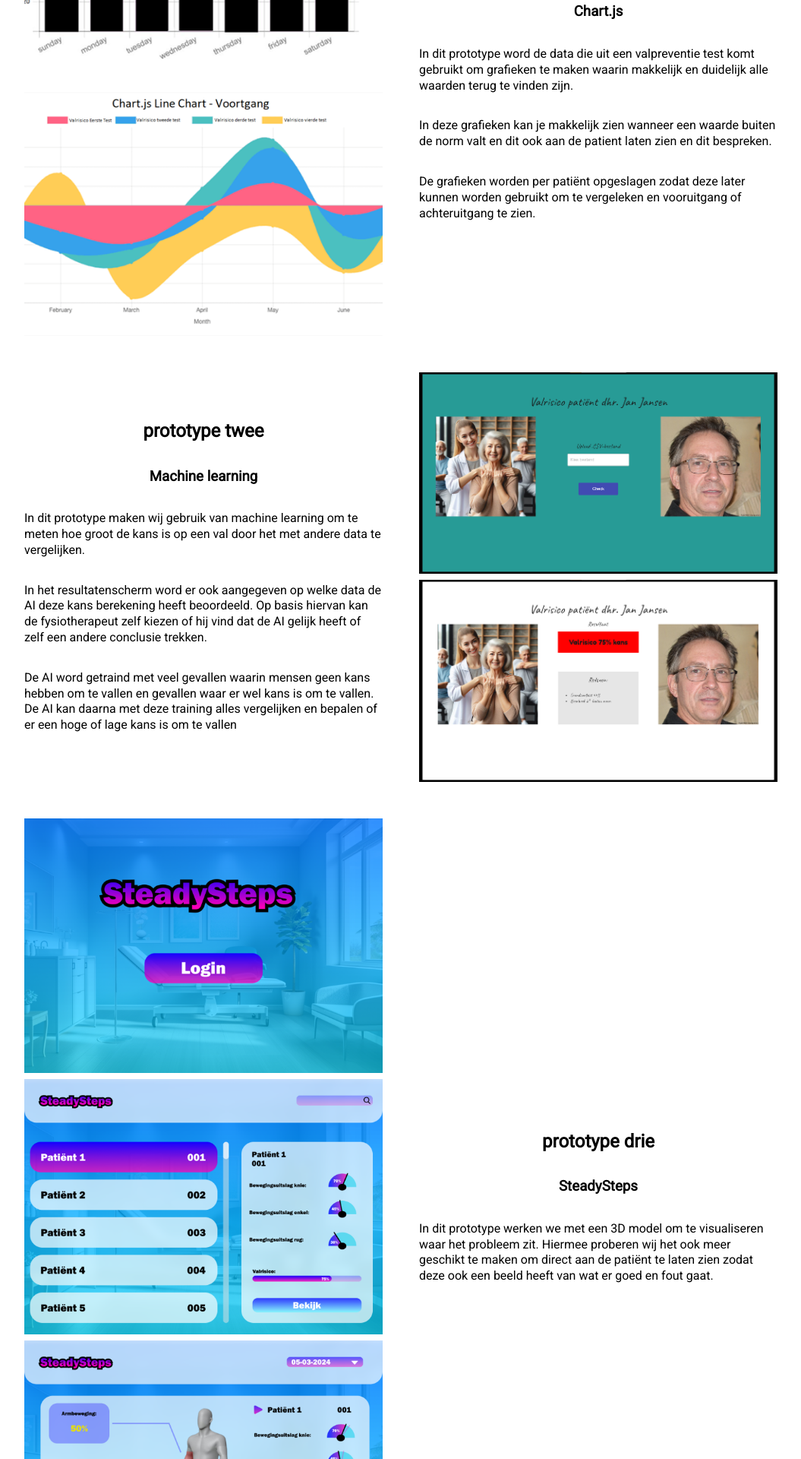
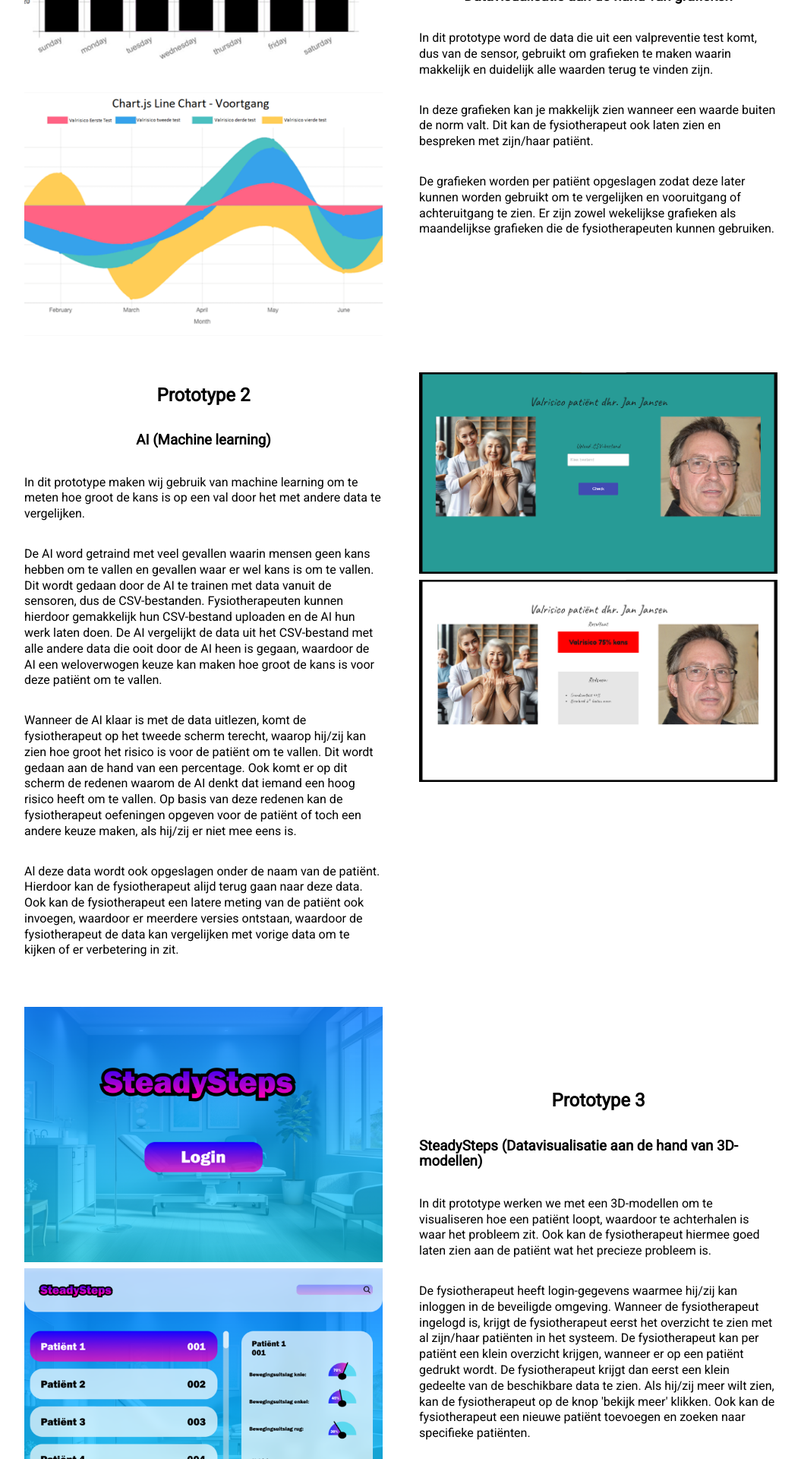
Before and after one commit to DiegoLens1/medialab1-onepager, a React (Create React App) app: page / in a window 1280 px wide. Shown: the part 720-2640 px from the top of the page at 76% size, without its empty margins (112-1167 px from the left). Built offline with nearby package versions, Linux system fonts and the light colour scheme.

Commit message:
Tekst bijgewerkt

```diff
--- a/src/App.js
+++ b/src/App.js
@@ -19,7 +19,7 @@ function App() {
         <h2>Wie zijn wij?</h2>
         <p>Mark, Robin, Quinten, Aiden en Diego</p>
         <p>
-          Wij zijn een team van studenten aan de hoge school Rotterdam. Ons doel
+          Wij zijn een team van studenten aan de Hogeschool Rotterdam. Ons doel
           is om fysiotherapeuten te helpen met het visualiseren van de data die
           uit een valpreventie test komt.
         </p>
@@ -32,22 +32,23 @@ function App() {
             <img src={chartJS2} alt="Chart.js prototype two" />
           </div>
           <div className="descriptionWrapper">
-            <h2>prototype een</h2>
-            <h3>Chart.js</h3>
+            <h2>Prototype 1</h2>
+            <h3>Datavisualisatie aan de hand van grafieken</h3>
             <p>
-              In dit prototype word de data die uit een valpreventie test komt
-              gebruikt om grafieken te maken waarin makkelijk en duidelijk alle
-              waarden terug te vinden zijn.
+              In dit prototype word de data die uit een valpreventie test komt,
+              dus van de sensor, gebruikt om grafieken te maken waarin makkelijk en
+              duidelijk alle waarden terug te vinden zijn.
             </p>
             <p>
               In deze grafieken kan je makkelijk zien wanneer een waarde buiten
-              de norm valt en dit ook aan de patient laten zien en dit
-              bespreken.
+              de norm valt. Dit kan de fysiotherapeut ook laten zien en bespreken
+              met zijn/haar patiënt.
             </p>
             <p>
               De grafieken worden per patiënt opgeslagen zodat deze later kunnen
-              worden gebruikt om te vergeleken en vooruitgang of achteruitgang
-              te zien.
+              worden gebruikt om te vergelijken en vooruitgang of achteruitgang
+              te zien. Er zijn zowel wekelijkse grafieken als maandelijkse grafieken
+              die de fysiotherapeuten kunnen gebruiken.
             </p>
           </div>
         </div>
@@ -63,24 +64,37 @@ function App() {
             />
           </div>
           <div className="descriptionWrapper">
-            <h2>prototype twee</h2>
-            <h3>Machine learning</h3>
+            <h2>Prototype 2</h2>
+            <h3>AI (Machine learning)</h3>
             <p>
               In dit prototype maken wij gebruik van machine learning om te
               meten hoe groot de kans is op een val door het met andere data te
               vergelijken.
             </p>
             <p>
-              In het resultatenscherm word er ook aangegeven op welke data de AI
-              deze kans berekening heeft beoordeeld. Op basis hiervan kan de
-              fysiotherapeut zelf kiezen of hij vind dat de AI gelijk heeft of
-              zelf een andere conclusie trekken.
+              De AI word getraind met veel gevallen waarin mensen geen kans
+              hebben om te vallen en gevallen waar er wel kans is om te vallen.
+              Dit wordt gedaan door de AI te trainen met data vanuit de sensoren, dus
+              de CSV-bestanden. Fysiotherapeuten kunnen hierdoor gemakkelijk hun CSV-bestand
+              uploaden en de AI hun werk laten doen. De AI vergelijkt de data uit het
+              CSV-bestand met alle andere data die ooit door de AI heen is gegaan, waardoor
+              de AI een weloverwogen keuze kan maken hoe groot de kans is voor deze patiënt
+              om te vallen.
             </p>
             <p>
-              De AI word getraind met veel gevallen waarin mensen geen kans
-              hebben om te vallen en gevallen waar er wel kans is om te vallen.
-              De AI kan daarna met deze training alles vergelijken en bepalen of
-              er een hoge of lage kans is om te vallen
+              Wanneer de AI klaar is met de data uitlezen, komt de fysiotherapeut op het tweede
+              scherm terecht, waarop hij/zij kan zien hoe groot het risico is voor de patiënt
+              om te vallen. Dit wordt gedaan aan de hand van een percentage. Ook komt er op dit
+              scherm de redenen waarom de AI denkt dat iemand een hoog risico heeft om te vallen.
+              Op basis van deze redenen kan de fysiotherapeut oefeningen opgeven voor de patiënt
+              of toch een andere keuze maken, als hij/zij er niet mee eens is.
+            </p>
+            <p>
+              Al deze data wordt ook opgeslagen onder de naam van de patiënt. Hierdoor kan de
+              fysiotherapeut alijd terug gaan naar deze data. Ook kan de fysiotherapeut een latere
+              meting van de patiënt ook invoegen, waardoor er meerdere versies ontstaan, waardoor
+              de fysiotherapeut de data kan vergelijken met vorige data om te kijken of er
+              verbetering in zit.
             </p>
           </div>
         </div>
@@ -91,13 +105,35 @@ function App() {
             <img src={steadySteps3} alt="Steadysteps prototype Three" />
           </div>
           <div className="descriptionWrapper">
-            <h2>prototype drie</h2>
-            <h3>SteadySteps</h3>
+            <h2>Prototype 3</h2>
+            <h3>SteadySteps (Datavisualisatie aan de hand van 3D-modellen)</h3>
             <p>
-              In dit prototype werken we met een 3D model om te visualiseren
-              waar het probleem zit. Hiermee proberen wij het ook meer geschikt
-              te maken om direct aan de patiënt te laten zien zodat deze ook een
-              beeld heeft van wat er goed en fout gaat.
+              In dit prototype werken we met een 3D-modellen om te visualiseren
+              hoe een patiënt loopt, waardoor te achterhalen is waar het probleem zit.
+              Ook kan de fysiotherapeut hiermee goed laten zien aan de patiënt wat
+              het precieze probleem is.
+            </p>
+            <p>
+              De fysiotherapeut heeft login-gegevens waarmee hij/zij kan inloggen
+              in de beveiligde omgeving. Wanneer de fysiotherapeut ingelogd is, krijgt
+              de fysiotherapeut eerst het overzicht te zien met al zijn/haar patiënten in
+              het systeem. De fysiotherapeut kan per patiënt een klein overzicht krijgen,
+              wanneer er op een patiënt gedrukt wordt. De fysiotherapeut krijgt dan eerst
+              een klein gedeelte van de beschikbare data te zien. Als hij/zij meer wilt zien,
+              kan de fysiotherapeut op de knop 'bekijk meer' klikken. Ook kan de fysiotherapeut
+              een nieuwe patiënt toevoegen en zoeken naar specifieke patiënten.
+            </p>
+            <p>
+              Op het uitgebreide overzicht van een patiënt, kan de fysiotherapeut meer data lezen.
+              Door middel van een 3D-geanimeerd model, wordt er een samenvatting afgespeeld van het
+              loop- en beweegpatroon van de patiënt. Daarin worden aan de hand van de rode gebieden
+              op het figuur, opvallende bewegingen of afwijkingen extra benadrukt. Dit 3D-model kan
+              door de fysiotherapeut worden gedraaid, zodat de bewegingen vanuit verschillende hoeken
+              bekeken kan worden. Naast het model worden nog meer gegevens getoond die te maken hebben
+              met het valrisico van de patiënt. Deze data wordt uiteindelijk samengebracht tot het
+              valrisico-percentage, dus hoe groot de kans is om te vallen. Op dit scherm kunnen ook
+              nieuwe CSV-bestanden van de patiënt worden toegevoegd van een nieuwe meting. Ook kunnen
+              er vorige metingen bij worden gepakt, zodat er vergelijkingen gemaakt kunnen worden.
             </p>
           </div>
         </div>
```
